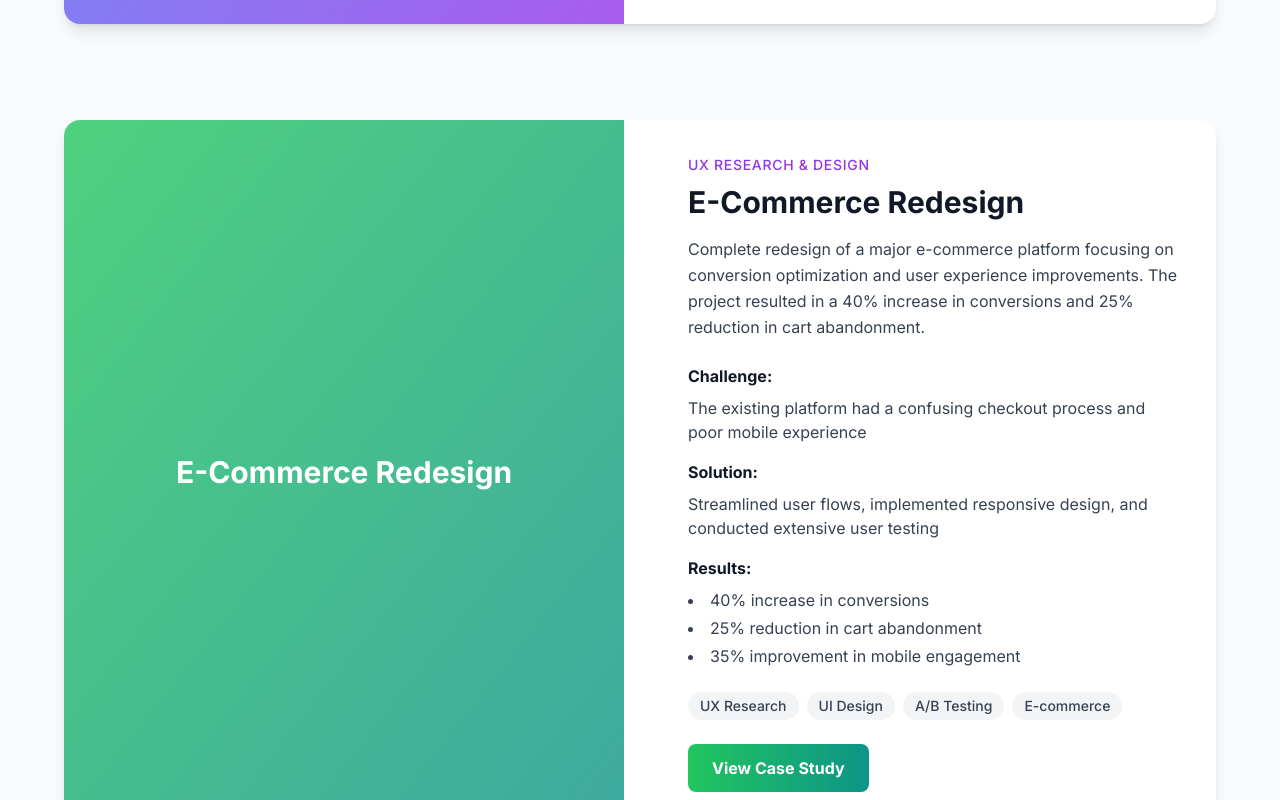
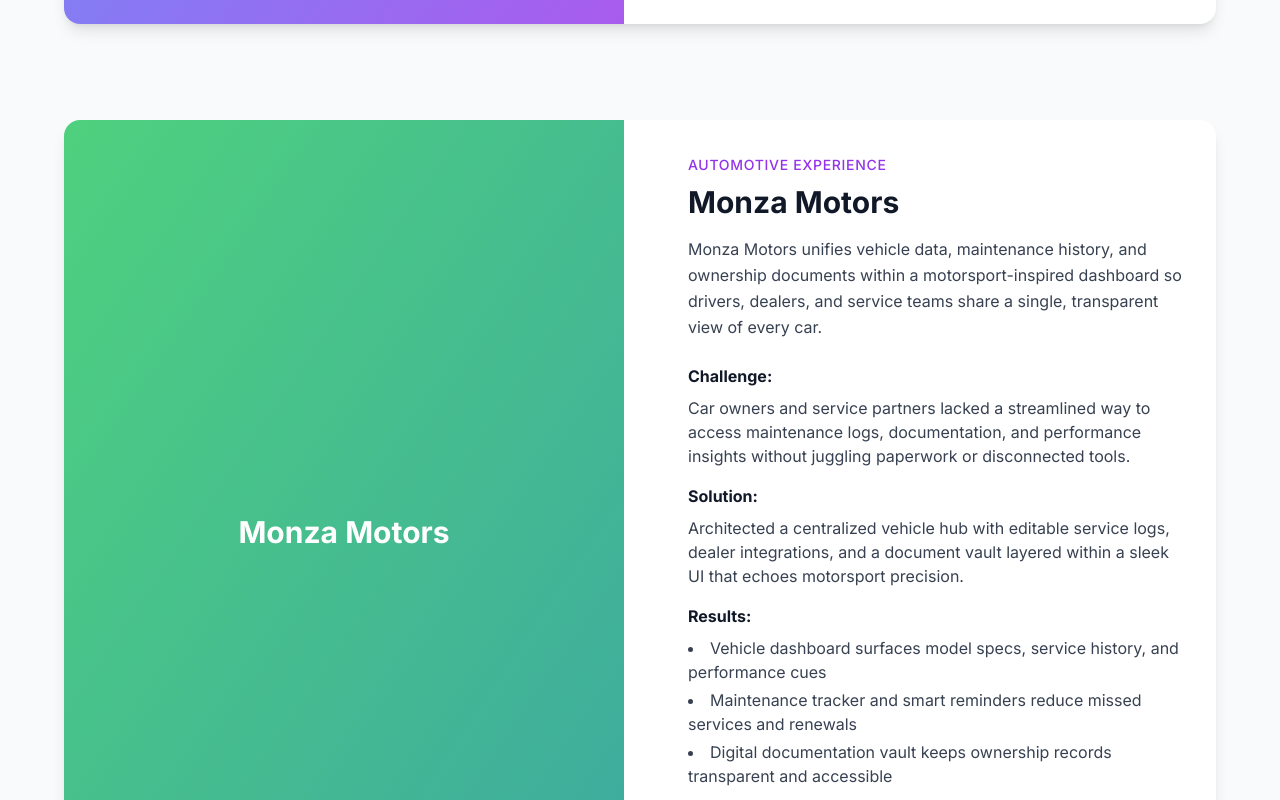
Before and after one commit to lohitaksha06/Portfolio, a Next.js app: page /projects in a window 1280 px wide. Shown: the part 1200-2000 px from the top of the page. Built offline with nearby package versions, Linux system fonts and the light colour scheme.

Commit message:
monza motors project

```diff
--- a/src/app/projects/page.tsx
+++ b/src/app/projects/page.tsx
@@ -21,6 +21,25 @@ export default function Projects() {
         "Community feed for announcements, resources, and questions",
         "Real-time alerts keep conversations active and timely",
         "Optimized for low-bandwidth access while retaining a friendly UI"
+      ]
+    },
+    {
+      id: 6,
+      title: "Monza Motors",
+      category: "Automotive Experience",
+      description:
+        "Monza Motors unifies vehicle data, maintenance history, and ownership documents within a motorsport-inspired dashboard so drivers, dealers, and service teams share a single, transparent view of every car.",
+      image: "/api/placeholder/800/600",
+      tags: ["Automotive", "Dashboard", "Data", "Notifications"],
+      link: "https://monza-motors.netlify.app/",
+      challenge:
+        "Car owners and service partners lacked a streamlined way to access maintenance logs, documentation, and performance insights without juggling paperwork or disconnected tools.",
+      solution:
+        "Architected a centralized vehicle hub with editable service logs, dealer integrations, and a document vault layered within a sleek UI that echoes motorsport precision.",
+      results: [
+        "Vehicle dashboard surfaces model specs, service history, and performance cues",
+        "Maintenance tracker and smart reminders reduce missed services and renewals",
+        "Digital documentation vault keeps ownership records transparent and accessible"
       ]
     },
     {
```
